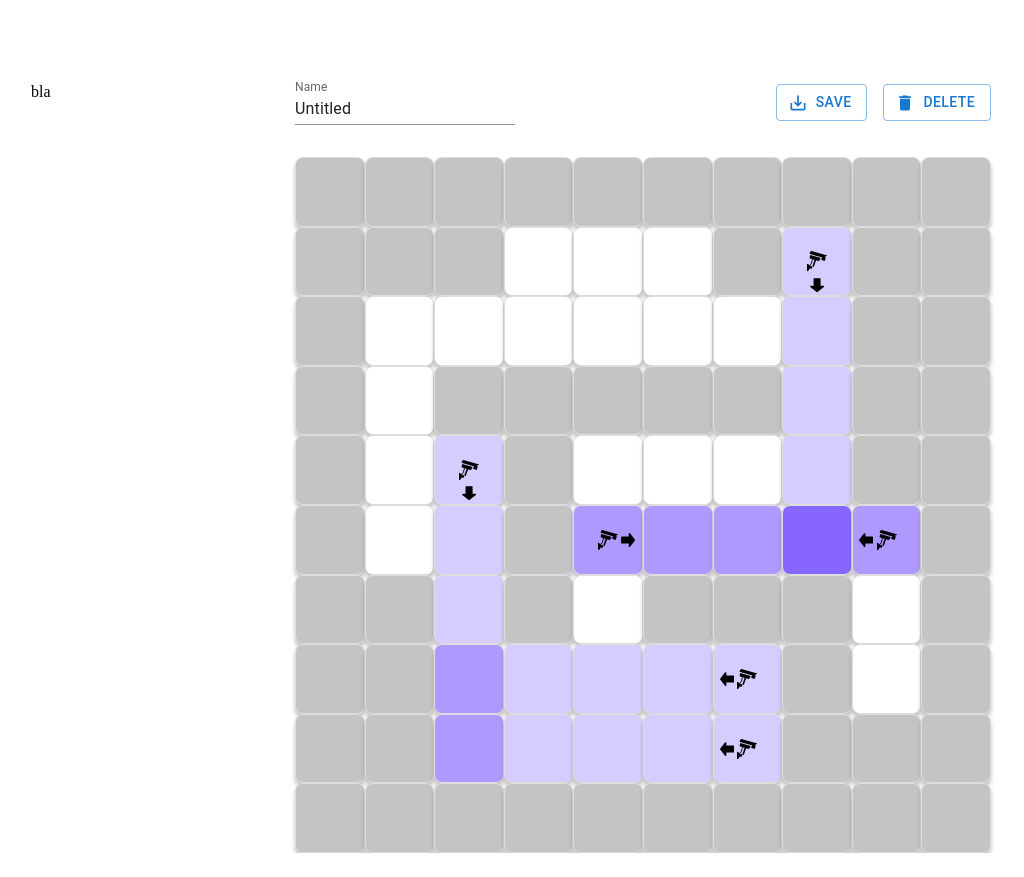
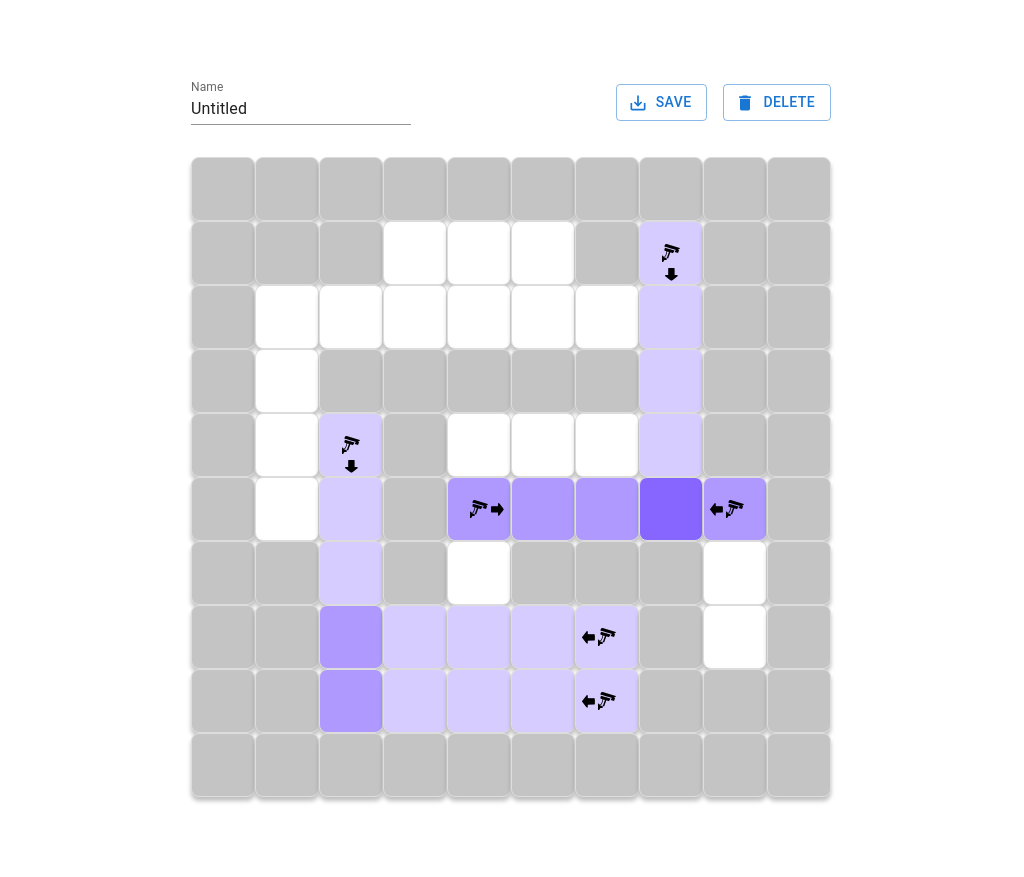
Before and after one commit to adamwth/verkada-frontend-challenge, a React (Create React App) app: page / in a window 1280 px wide. Shown: the whole page, without its empty margins (129-1153 px from the left). Before the commit the page ends 853 px from the top, so only its background shows below. Built offline with nearby package versions, Linux system fonts and the light colour scheme.

Commit message:
style: increase padding to make grid fit in viewport

```diff
--- a/src/app/App.styles.ts
+++ b/src/app/App.styles.ts
@@ -1,8 +1,7 @@
 import styled from "styled-components";
 
 export const Dashboard = styled.div`
-    height: 100%;
-    padding: 0 10rem;
+    padding: 0 25vw;
     display: flex;
     gap: 2rem;
 `;
@@ -12,4 +11,5 @@ export const Container = styled.div`
     flex-direction: column;
     flex: 1;
     padding: 5rem 0;
+    box-sizing: border-box;
 `;
--- a/src/app/App.tsx
+++ b/src/app/App.tsx
@@ -18,8 +18,7 @@ function App() {
     }, []);
     return (
         <S.Dashboard>
-            <S.Container> bla </S.Container>
-            <S.Container style={{ flex: 3 }}>
+            <S.Container>
                 <Editor gridData={gridsList[selectedGrid][1]} />
             </S.Container>
         </S.Dashboard>
```
